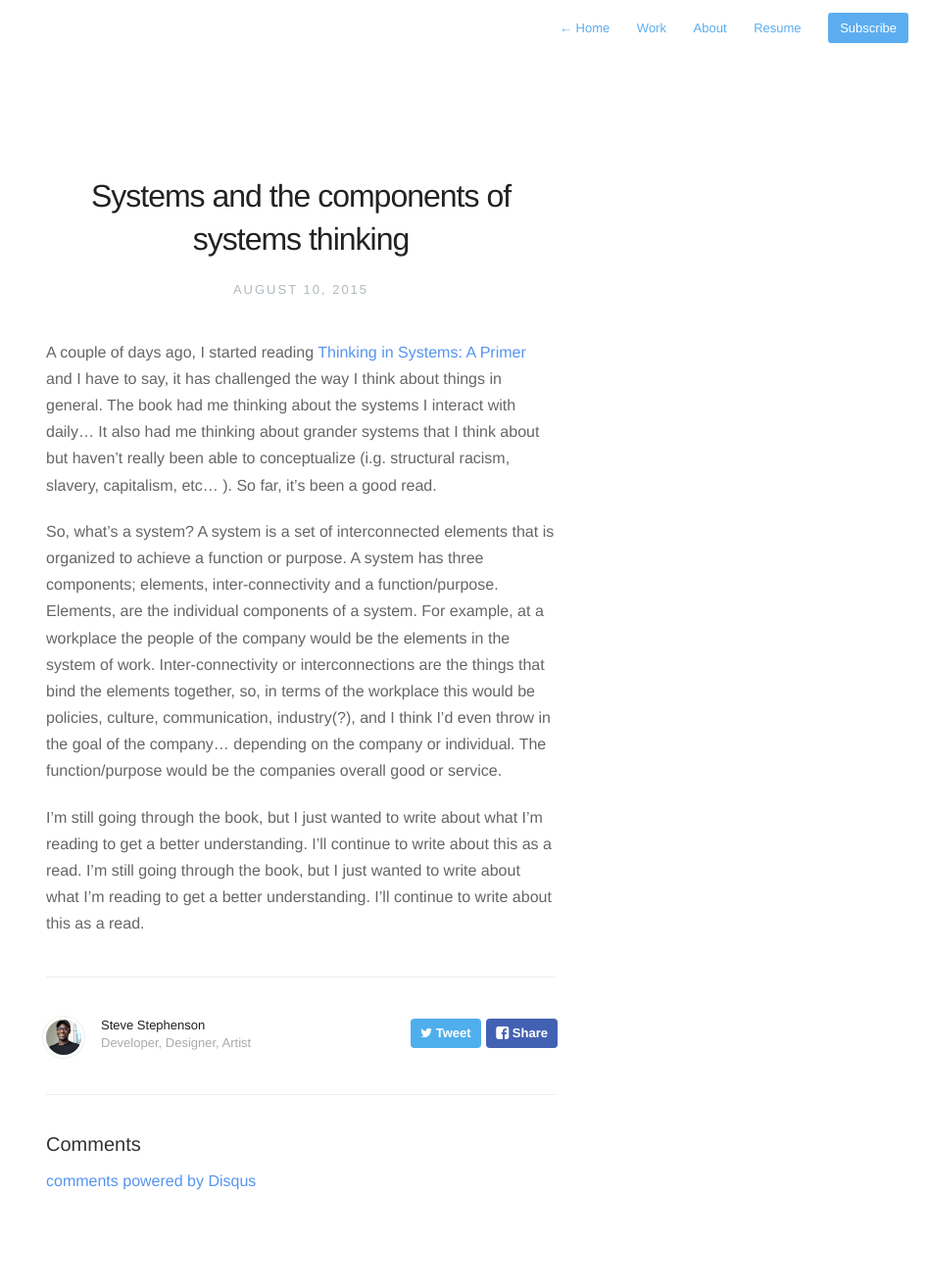
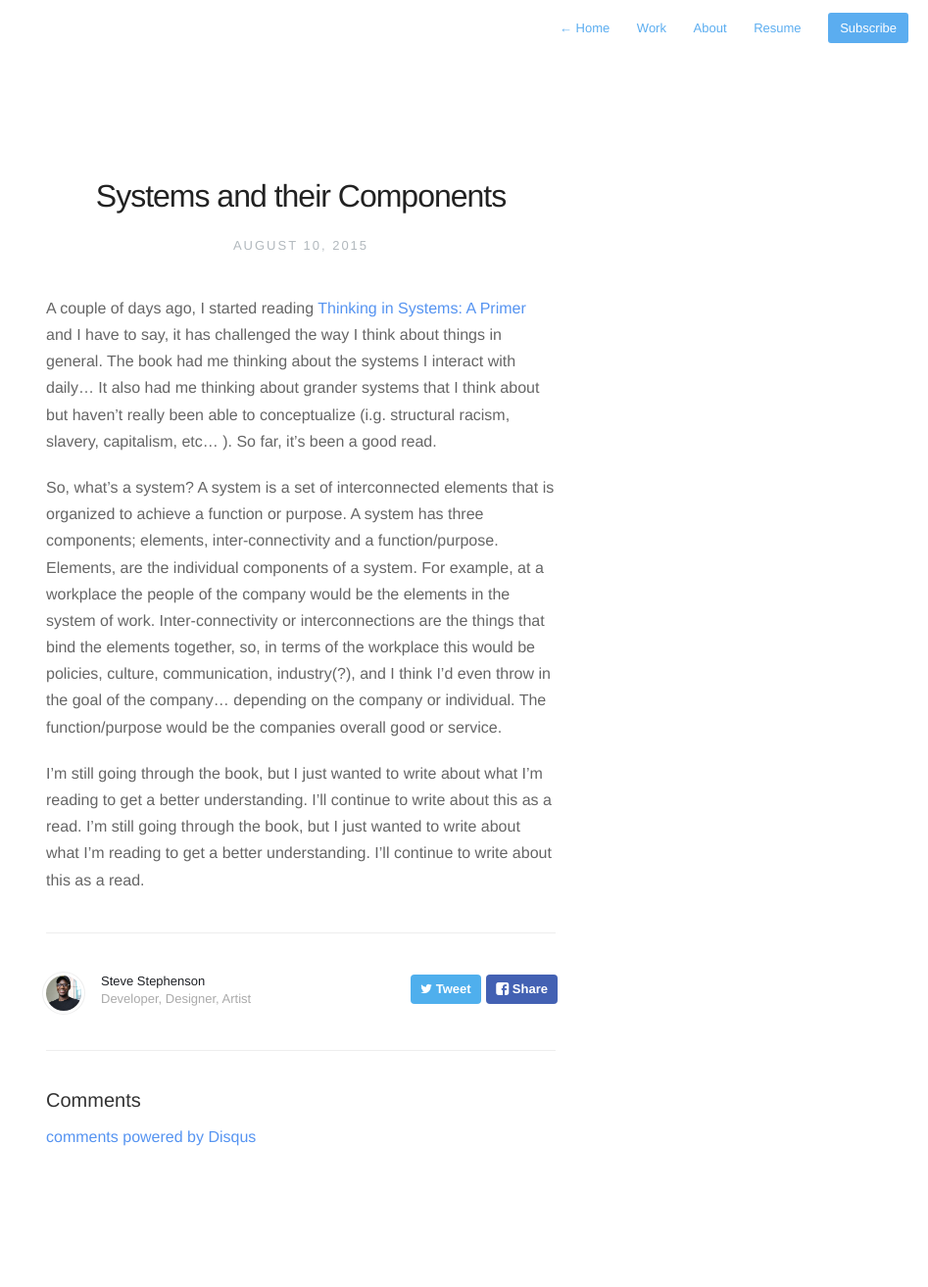
Before and after one commit to Steveiscreative/steveiscreative.github.io, a Jekyll site: the page built from _posts/2015-08-10-systems-and-their-components.markdown, in a window 1280 px wide. Shown: the whole page at 98% size, without its empty margins (333-1280 px from the left). Built offline with Jekyll 4.4.1, drawn with Linux system fonts in a browser that asks for light colours; nearby versions of some CDN libraries; Markdown is read by kramdown in place of the engine named in the settings; comment, search, counter and statistics services are not loaded; after the commit the page ends 1269 px from its top, so only the background shows below that.

Commit message:
Title update; Systems and their Components

```diff
--- a/_posts/2015-08-10-systems-and-their-components.markdown
+++ b/_posts/2015-08-10-systems-and-their-components.markdown
@@ -1,5 +1,5 @@
 ---
-title:  "Systems and the components of systems thinking"
+title:  "Systems and their Components"
 description:
 date:   2015-08-10 22:30:00
 ---
```
